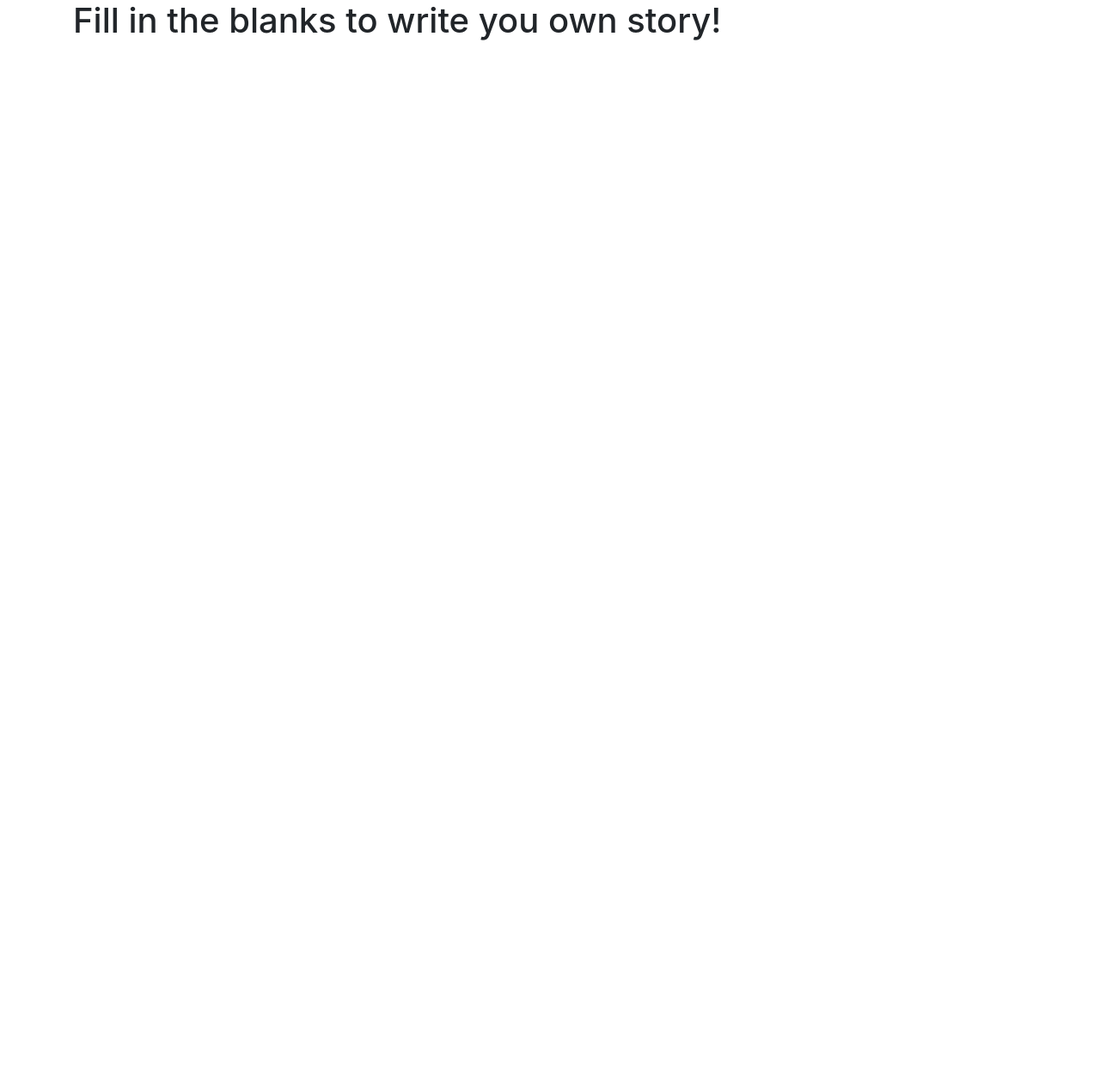
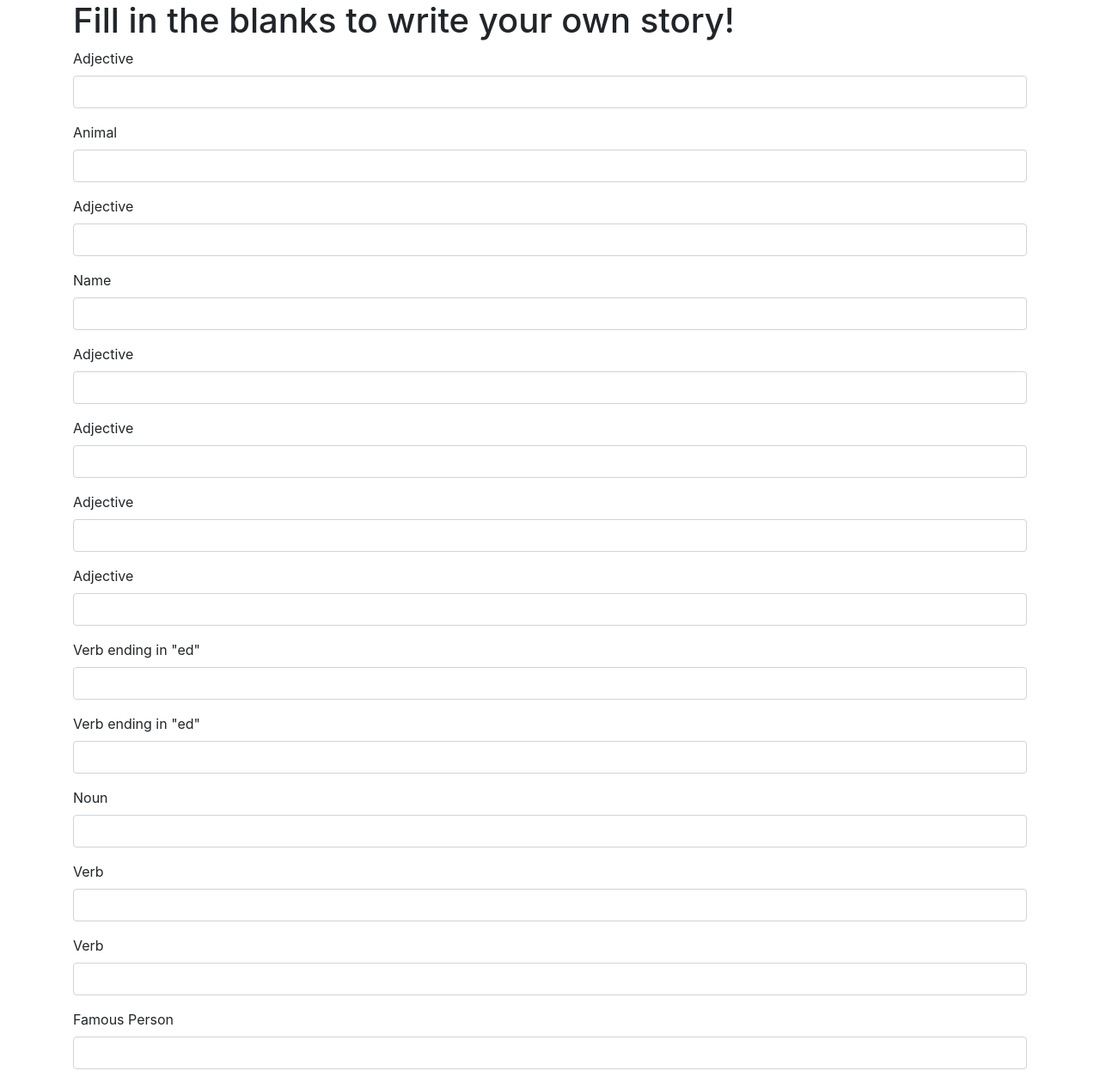
Before and after one commit to Zinfira/Week2-Mad_Libs, a plain HTML site: page index.html in a window 1280 px wide. Shown: the whole page at 86% size. Before the commit the page ends 800 px from the top, so only its background shows below. Drawn offline with Linux system fonts and the light colour scheme.

Commit message:
add form, input and label tags in index.html

```diff
--- a/index.html
+++ b/index.html
@@ -9,7 +9,72 @@
 </head>
 <body>
   <div class="container">
-    <h1>Fill in the blanks to write you own story!</h1>
+    <h1>Fill in the blanks to write your own story!</h1>
+    <div></div>
+      <form id="form0ne">
+        <div class="form-group">
+          <label for="adjective1">Adjective</label>
+          <input id="adjective1" class ="form-control" type="text">
+        </div>
+        <div class="form-group">
+          <label for="animal">Animal</label>
+          <input id="animal" class ="form-control" type="text">
+        </div>
+        <div class="form-group">
+          <label for="adjective2">Adjective</label>
+          <input id="adjective2" class ="form-control" type="text">
+        </div>
+        <div class="form-group">
+          <label for="name">Name</label>
+          <input id="name" class ="form-control" type="text">
+        </div>
+        <div class="form-group">
+          <label for="adjective3">Adjective</label>
+          <input id="adjective3" class ="form-control" type="text">
+        </div>
+        <div class="form-group">
+          <label for="adjective4">Adjective</label>
+          <input id="adjective4" class ="form-control" type="text">
+        </div>
+        <div class="form-group">
+          <label for="adjective5">Adjective</label>
+          <input id="adjective5" class ="form-control" type="text">
+        </div>
+        <div class="form-group">
+          <label for="adjective6">Adjective</label>
+          <input id="adjective6" class ="form-control" type="text">
+        </div>
+        <div class="form-group">
+          <label for="verb1">Verb ending in "ed"</label>
+          <input id="verb1" class ="form-control" type="text">
+        </div>
+        <div class="form-group">
+          <label for="verb2">Verb ending in "ed"</label>
+          <input id="verb2" class ="form-control" type="text">
+        </div>
+        <div class="form-group">
+          <label for="noun">Noun</label>
+          <input id="noun" class ="form-control" type="text">
+        </div>
+        <div class="form-group">
+          <label for="verb3">Verb</label>
+          <input id="verb3" class ="form-control" type="text">
+        </div>
+        <div class="form-group">
+          <label for="verb3">Verb</label>
+          <input id="verb3" class ="form-control" type="text">
+        </div>
+        <div class="form-group">
+          <label for="person">Famous Person</label>
+          <input id="person" class ="form-control" type="text">
+        </div>
+        <div id="story">
+          <h1>An animal and his owner</h1>
+          <h5><a href="https://www.madtakes.com/printglib.php?glibid=149">Source</a></h5>
+          <p>Once, there was a/an <span class="adjective1"></span> <span class="animal"></span> and his <span class="adjective2"></span> owner, <span class="name"></span>. The owner,<span class="name"></span>, thought his <span class="animal"></span> was very <span class="adjective3"></span>. The <span class="animal"></span>disagreed. The <span class="animal"></span> thought he was very <span class="adjective4"></span> and <span class="adjective5"></span> <span class="adjective6"></span>. The <span class="animal"></span><span class="verb1"></span> the owner; the owner had no idea the <span class="animal"></span> could speak! The owner <span class="verb2"></span> out of his <span class="noun"></span> in amazement! "Yeah, I can <span class="verb3"></span>," said the <span class="animal"></span>. "Yeah," said the owner. "You <span class="verb4"></span> just like <span class="person"></span>!"</p>
+        </div>
+
+
   </div>
 
 </body>
--- a/js/scripts.js
+++ b/js/scripts.js
@@ -0,0 +1,16 @@
+$(document).ready(function() {
+  $("form0ne").submit(function(event) {
+    var adjective1Input = $("input#adjective1").val();
+    var animalInput = $("input#animal").val
+    var adjective2Input = $("input#adjective2").val();
+    var nameInput = $("input#name").val();
+    var adjective3Input = $("input#adjective3").val();
+    var adjective4Input = $("input#adjective4").val();
+    var adjective5Input = $("input#adjective5").val();
+    var adjective6Input = $("input#adjective6").val();
+    var verb1Input = $("input#verb1").val();
+    var verb2Input = $("input#verb2").val();
+    var nounInput = $("input#noun").val();
+    var adjective2Input = $("input#adjective2").val();
+  })
+})
```
